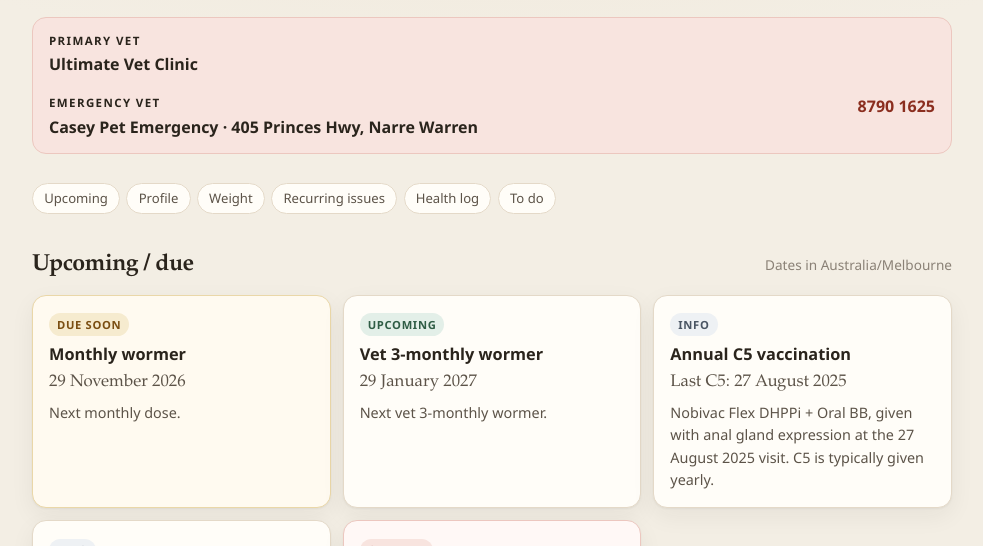
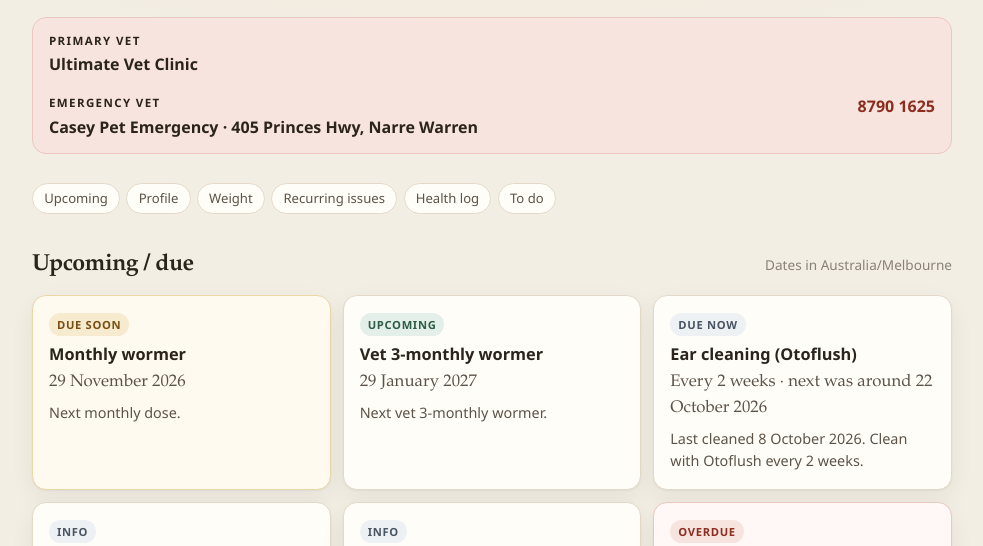
Before and after one commit to bobbyboy14/freddie-health, a plain HTML site: page index.html in a window 1280 px wide. Shown: the part 200-746 px from the top of the page, without its empty margins (148-1131 px from the left). Drawn offline with Linux system fonts and the light colour scheme.

Commit message:
Add ear cleaning to upcoming

```diff
--- a/index.html
+++ b/index.html
@@ -463,6 +463,15 @@ const RECORD = {
       kind: "scheduled"
     },
     {
+      title: "Ear cleaning (Otoflush)",
+      // noStatus + statusLabel: neutral badge, no overdue alert
+      noStatus: true,
+      statusLabel: "Due now",
+      dueDisplay: "Every 2 weeks · next was around 22 October 2026",
+      note: "Last cleaned 8 October 2026. Clean with Otoflush every 2 weeks.",
+      kind: "info"
+    },
+    {
       title: "Annual C5 vaccination",
       // noStatus: show as information only, no overdue/due badge
       noStatus: true,
@@ -870,7 +879,7 @@ const RECORD = {
   }
 
   function statusFor(item) {
-    if (item.noStatus) return { key: "info", label: "Info", cls: "" };
+    if (item.noStatus) return { key: "info", label: item.statusLabel || "Info", cls: "" };
     if (!item.due) return { key: "book", label: "To book", cls: "" };
     if (item.due < today) return { key: "overdue", label: "Overdue", cls: "overdue" };
     if (item.due === today) return { key: "today", label: "Due today", cls: "soon" };
```
